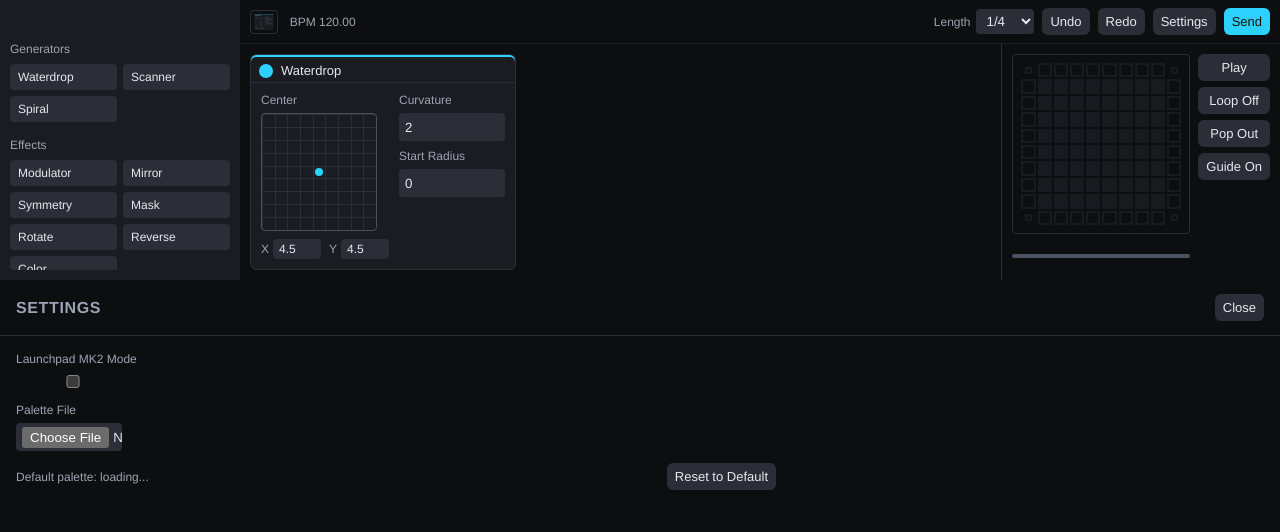
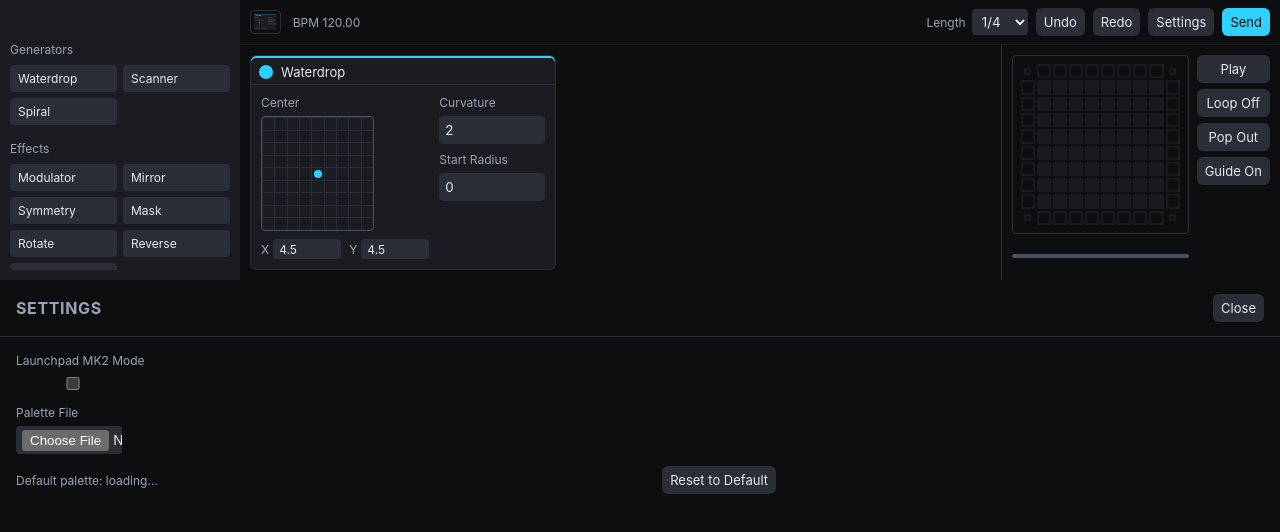
Before and after one commit to sihyunlts/compass, a Svelte app: page / in a window 1280 px wide. Shown: the top 532 px of the page. Built offline with nearby package versions, Linux system fonts and the light colour scheme.

Commit message:
style(renderer): apply Pretendard JP font and update font stack

```diff
--- a/package.json
+++ b/package.json
@@ -42,5 +42,8 @@
     "typescript": "^5.9.3",
     "typescript-eslint": "^8.56.0",
     "vite": "^6.0.0"
+  },
+  "dependencies": {
+    "pretendard-jp": "^1.3.9"
   }
 }
--- a/src/renderer/styles/base.scss
+++ b/src/renderer/styles/base.scss
@@ -32,7 +32,7 @@ html, body {
   height: 100vh;
   background: var(--neutral-00);
   color: var(--neutral-90);
-  font-family: 'Avenir Next', 'Helvetica Neue', sans-serif;
+  font-family: "Pretendard JP Variable", "Pretendard JP", Pretendard, -apple-system, BlinkMacSystemFont, system-ui, Roboto, "Helvetica Neue", "Segoe UI", "Hiragino Sans", "Apple SD Gothic Neo", Meiryo, "Noto Sans JP", "Noto Sans KR", "Malgun Gothic", Osaka, "Apple Color Emoji", "Segoe UI Emoji", "Segoe UI Symbol", sans-serif;
   overflow: hidden;
 }
 
--- a/src/renderer/styles/index.scss
+++ b/src/renderer/styles/index.scss
@@ -4,3 +4,4 @@
 @use './main-layout.scss';
 @use './settings.scss';
 @use './preview-popout.scss';
+@import 'pretendard-jp/dist/web/static/pretendard-jp.css';
```
Also changed, not shown: 1 other file (tests, documents, lock files or other folders).
